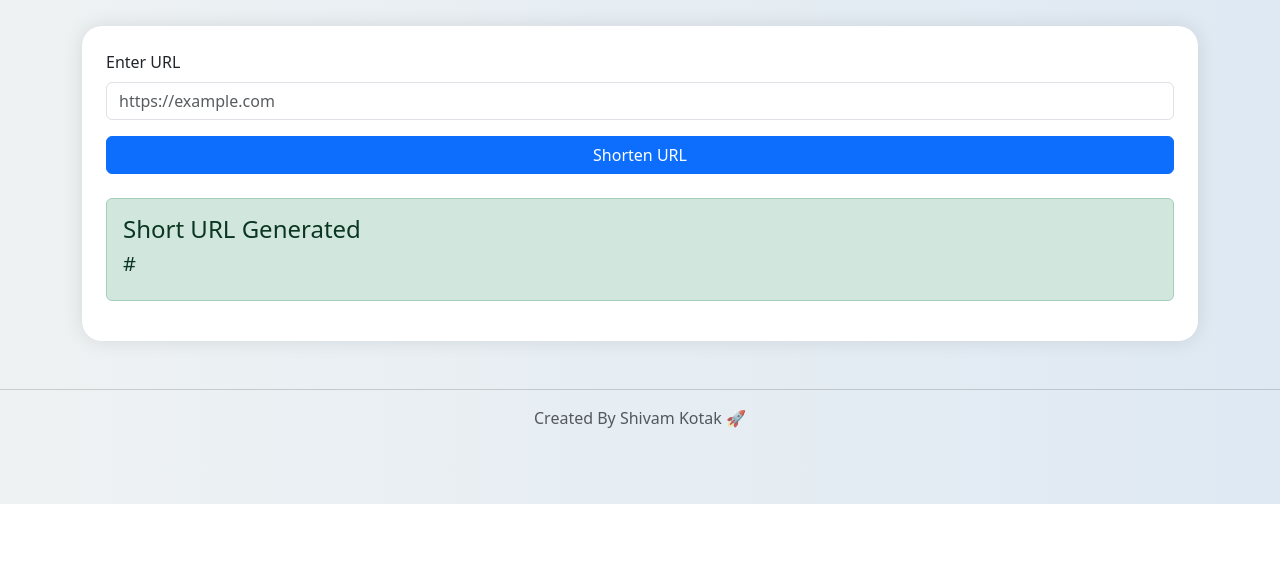
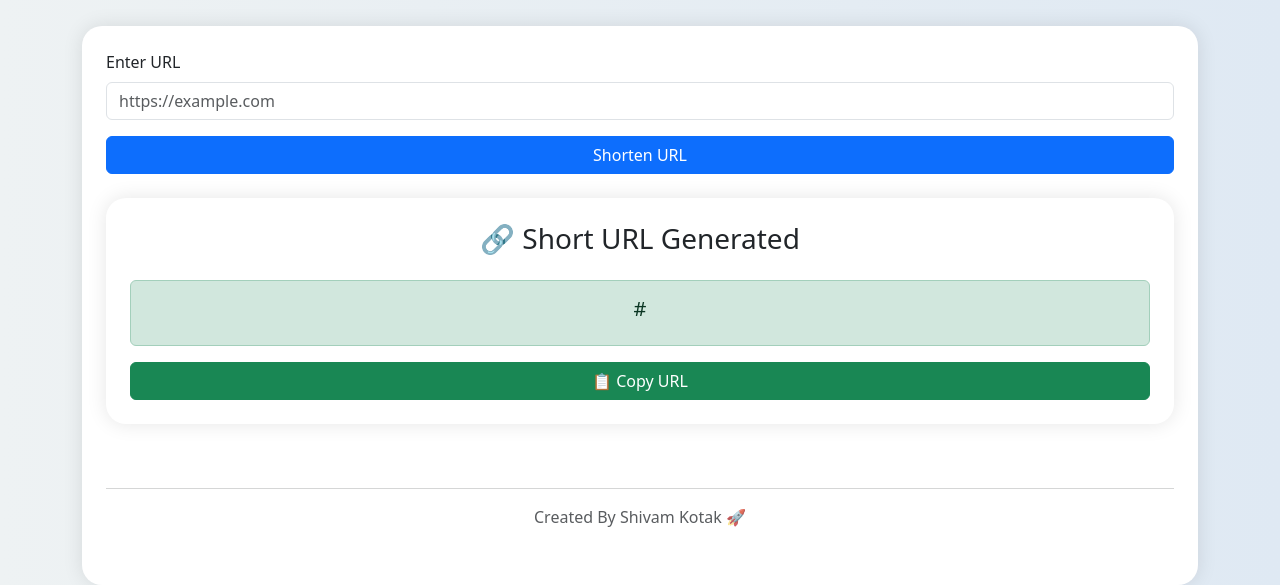
Before and after one commit to shivam1108-06/url-shortener, a Flask app: template templates/index.html in a window 1280 px wide. Shown: the part 296-881 px from the top of the page. Before the commit the page ends 800 px from the top, so only its background shows below. Run offline with Flask 3, Linux system fonts and the light colour scheme; the template is opened without the code that fills it: most values are stand-ins (such as "Sample title", 1, 10 or a date in 2020).

Commit message:
Added copy short URL feature

```diff
--- a/templates/index.html
+++ b/templates/index.html
@@ -93,22 +93,31 @@
         </form>
 {% if short_url %}
 
-<div class="alert alert-success mt-4">
+<div class="card mt-4 p-4 text-center">
 
-    <h4>
-        Short URL Generated
-    </h4>
+    <h3>
+        🔗 Short URL Generated
+    </h3>
 
-    <h5>
-        {{ short_url }}
-    </h5>
+    <div class="alert alert-success mt-3">
+
+        <h5 id="shortUrl">
+            {{ short_url }}
+        </h5>
+
+    </div>
+
+    <button
+        class="btn btn-success"
+        onclick="copyURL()">
+
+        📋 Copy URL
+
+    </button>
 
 </div>
 
 {% endif %}
-    </div>
-
-</div>
 
 <footer class="text-center mt-5 mb-3 text-muted">
 
@@ -120,5 +129,24 @@
 
 </footer>
 
+<script>
+
+function copyURL(){
+
+    let url =
+        document.getElementById(
+            "shortUrl"
+        ).innerText;
+
+    navigator.clipboard
+        .writeText(url);
+
+    alert(
+        "URL Copied Successfully!"
+    );
+
+}
+
+</script>
 </body>
 </html>
```
